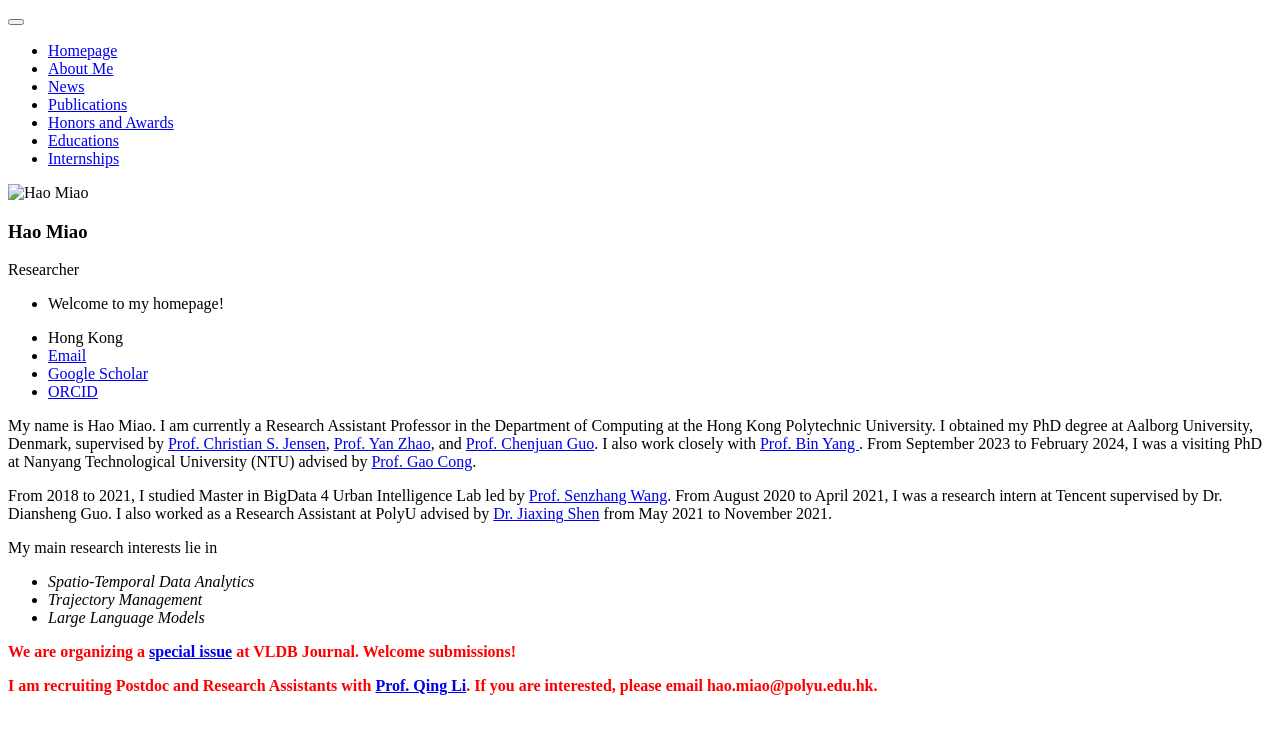
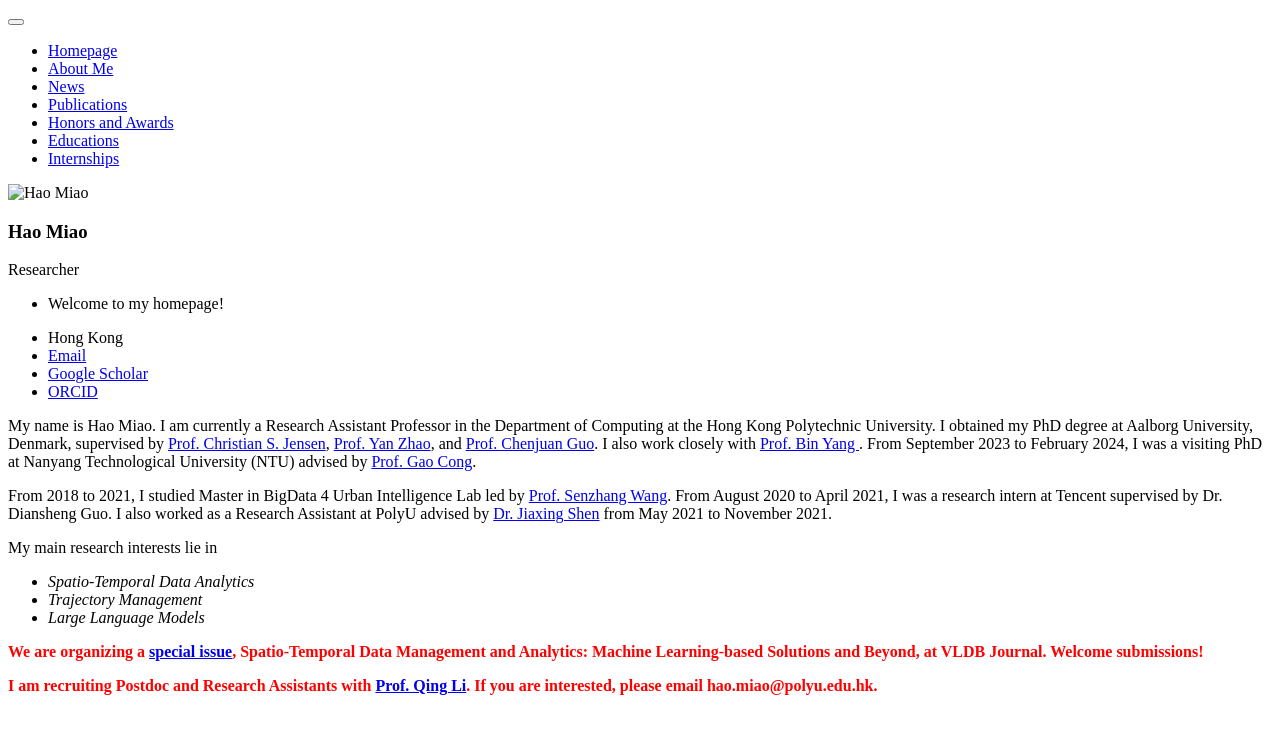
Before and after one commit to MiaoHaoSunny/MiaoHaoSunny.github.io, a Jekyll site: the page built from _pages/includes/intro.md, in a window 1280 px wide. Shown: the top 734 px of the page. Built offline with Jekyll 4.4.1, drawn with Linux system fonts in a browser that asks for light colours; our own code applies the rules of GitHub Pages for plain Markdown files.

Commit message:
Update intro.md

```diff
--- a/_pages/includes/intro.md
+++ b/_pages/includes/intro.md
@@ -8,7 +8,7 @@ My main research interests lie in
 - _Trajectory Management_
 - _Large Language Models_
 
-<b><font color="red">We are organizing a <a href="https://link.springer.com/journal/778/updates/27853170">special issue</a> at VLDB Journal. Welcome submissions!</font></b>
+<b><font color="red">We are organizing a <a href="https://link.springer.com/journal/778/updates/27853170">special issue</a>, Spatio-Temporal Data Management and Analytics: Machine Learning-based Solutions and Beyond, at VLDB Journal. Welcome submissions!</font></b>
 
 <b><font color="red">I am recruiting Postdoc and Research Assistants with <a href="https://www4.comp.polyu.edu.hk/~csqli/">Prof. Qing Li</a>. If you are interested, please email hao.miao@polyu.edu.hk.</font></b>
 
```
